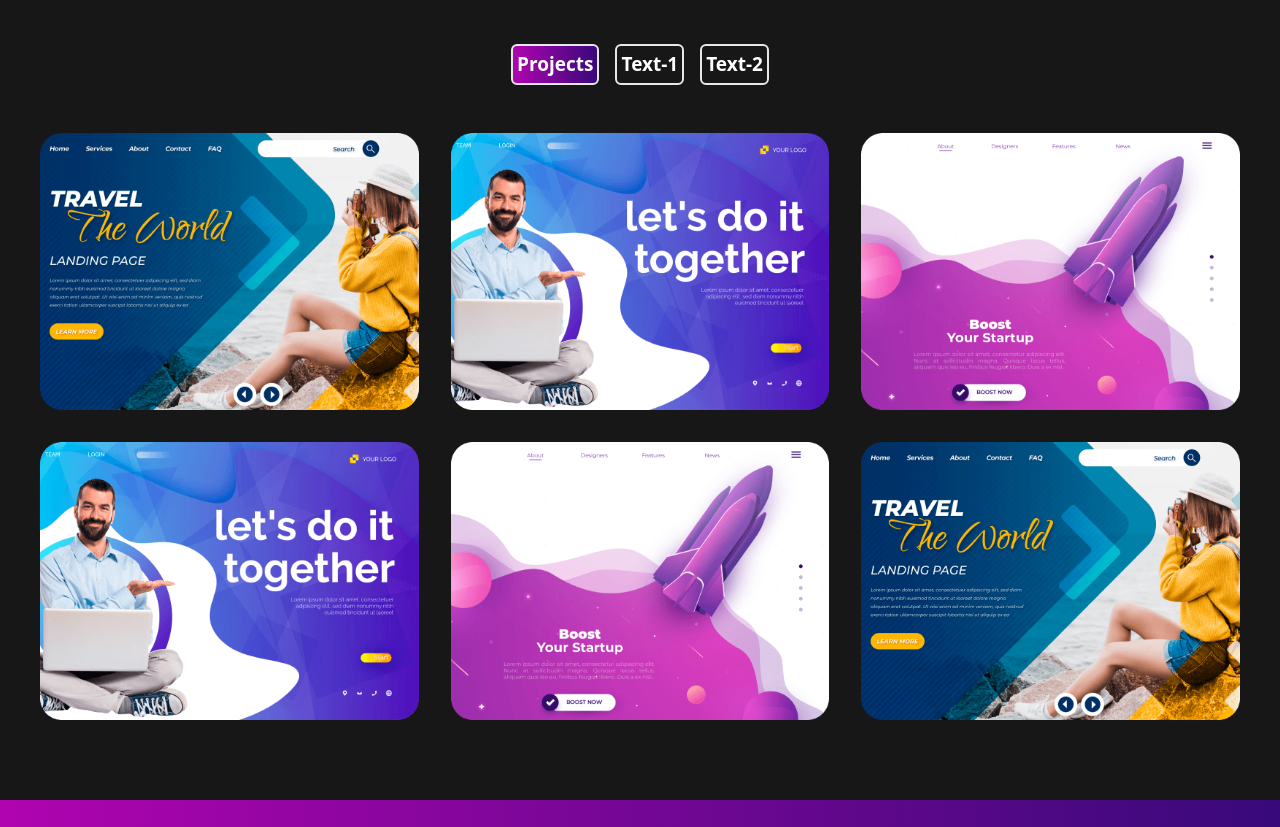
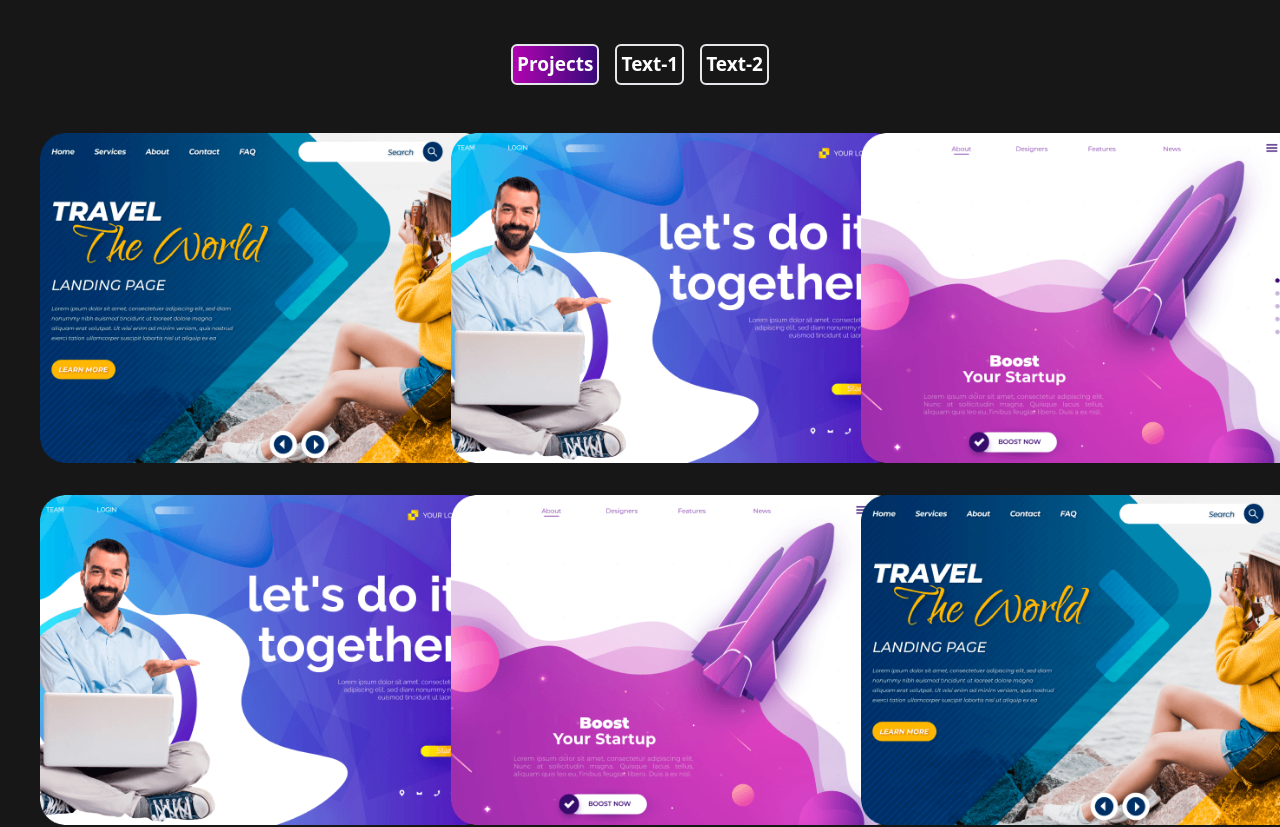
Before and after one commit to Reayhs/react-tailwind-portfolio, a React (Vite) app: page / in a window 1280 px wide. Shown: the part 1580-2407 px from the top of the page. Built offline with nearby package versions, Linux system fonts and the light colour scheme.

Commit message:
style changed

```diff
--- a/src/components/ProjectCard.jsx
+++ b/src/components/ProjectCard.jsx
@@ -3,8 +3,8 @@ import React from 'react'
 function ProjectCard({item}) {
   return (
     <>
-      <div className="img-box flex justify-center relative overflow-hidden">
-              <img src={item.img} alt="" />
+      <div className="img-box w-[450px] mx-auto flex justify-center relative overflow-hidden rounded-3xl">
+              <img src={item.img} alt="" className='w-full' />
               <div className="p absolute top-[-100%] left-0 h-full w-full text-center bg-[#b004b0b7] p-4 pt-20">
                 <h1 className="font-bold text-3xl">{item.title}</h1>
                 <p className="font-bold">{item.description}</p>
```
